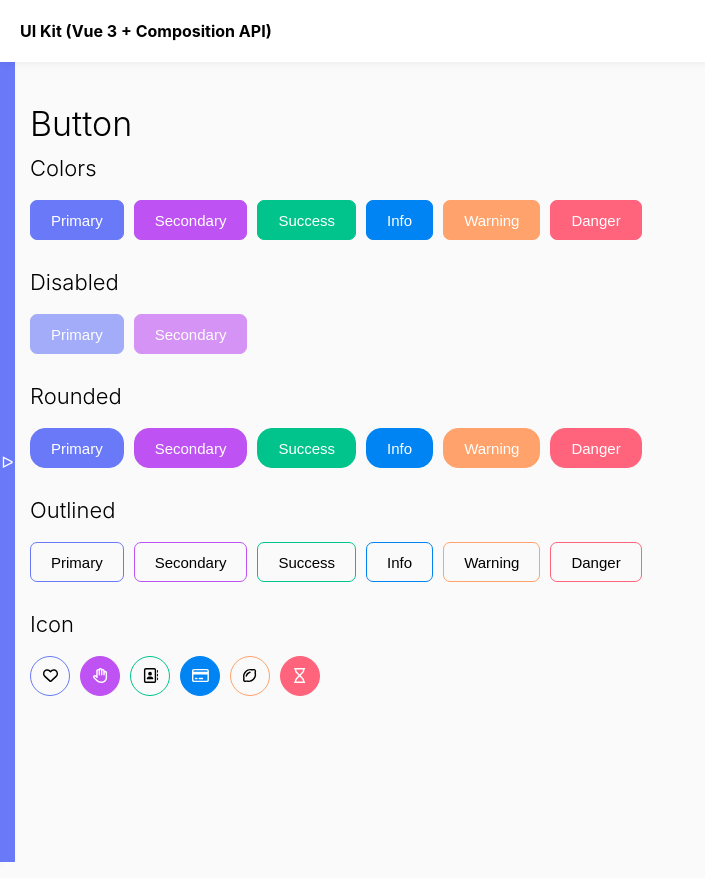
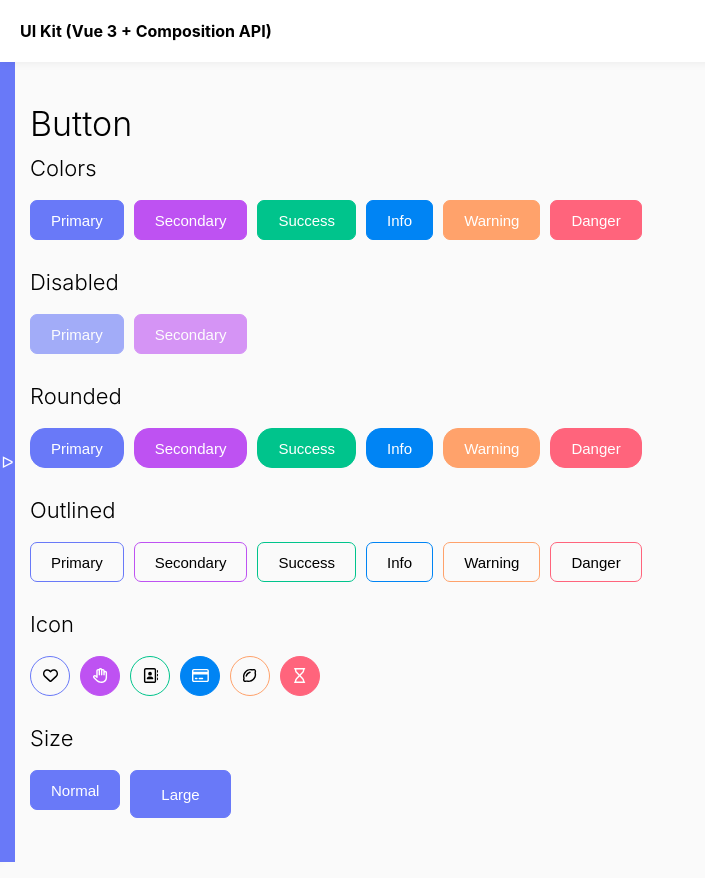
Before and after one commit to BadVoice/UI-kit-vue3, a Vue app: page /button in a window 1280 px wide. Shown: the whole page, without its empty margins (0-705 px from the left). Before the commit the page ends 800 px from the top, so only its background shows below. Built offline with nearby package versions, Linux system fonts and the light colour scheme.

Commit message:
feat: add size-btns

```diff
--- a/src/components/Button.vue
+++ b/src/components/Button.vue
@@ -23,6 +23,10 @@
         icon: {
             type: String,
             required: false
+        },
+        size: {
+            type: String,
+            default: 'normal'
         }
     })
 </script>
@@ -33,8 +37,8 @@
         :class="[
         'btn', `btn_${color}`, {'btn_rounded': rounded},
         {'btn_outlined': outlined},
-        {'btn_icon': icon}
-
+        {'btn_icon': icon},
+        {'btn_large': size === 'large'}
         ]"
         :disabled="disabled"
         >
@@ -123,6 +127,10 @@
             height: 40px;
             border-radius: 50%;
         }
+        &_large{
+            height: 48px;
+            padding: 0 30px;
+        }
     }
 
 </style>
--- a/src/views/Button.vue
+++ b/src/views/Button.vue
@@ -47,6 +47,12 @@
         <Button  color="danger" icon="hourglass" />
     </div>
 
+    <h2 class="heading-2">Size</h2>
+    <div class="line">
+        <Button label="Normal" color="primary"/>
+        <Button label="Large" color="primary" size="large"/>
+    </div>
+
 
 
 
```
